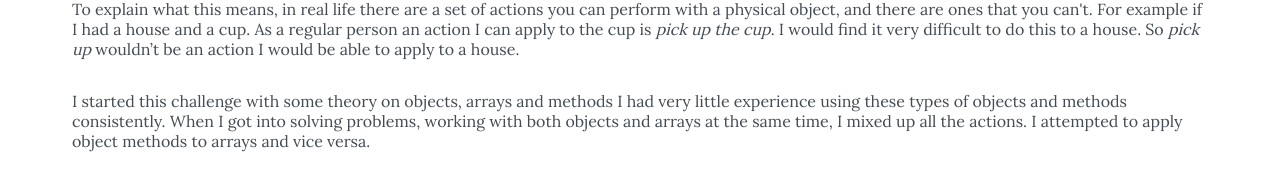
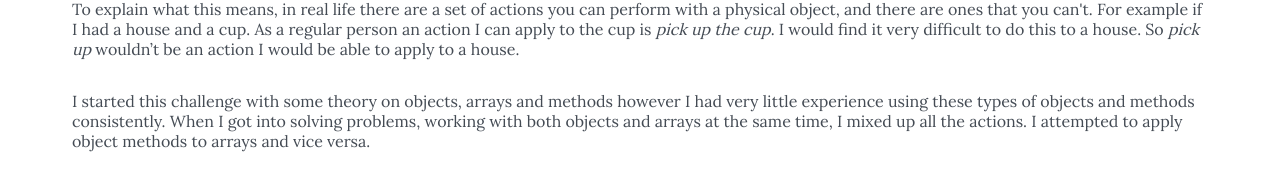
Before and after one commit to kerivdw/kerivdw.github.io, a plain HTML site: page blog/tech-problem-solving.html in a window 1280 px wide. Shown: the part 631-800 px from the top of the page. Drawn offline with Linux system fonts and the light colour scheme.

Commit message:
add word however to problem solving blog

```diff
--- a/blog/tech-problem-solving.html
+++ b/blog/tech-problem-solving.html
@@ -30,7 +30,7 @@
         To explain what this means, in real life there are a set of actions you can perform with a physical object, and there are ones that you can't.  For example if I had a house and a cup.  As a regular person an action I can apply to the cup is <em>pick up the cup</em>.  I would find it very difficult to do this to a house.  So <em>pick up</em> wouldn’t be an action I would be able to apply to a house.
       </p>
        <p>
-        I started this challenge with some theory on objects, arrays and methods I had very little experience using these types of objects and methods consistently.  When I got into solving problems, working with both objects and arrays at the same time, I mixed up all the actions.  I attempted to apply object methods to arrays and vice versa.
+        I started this challenge with some theory on objects, arrays and methods however I had very little experience using these types of objects and methods consistently.  When I got into solving problems, working with both objects and arrays at the same time, I mixed up all the actions.  I attempted to apply object methods to arrays and vice versa.
       </p>
        <p>
         This led to some frustration, with the code not working as I intended. This meant I ended up going over the time box that had been allocated for this challenge.  However, as the point of the challenge was to learn something I kept going as I wanted to understand how it worked and get it right.
```
